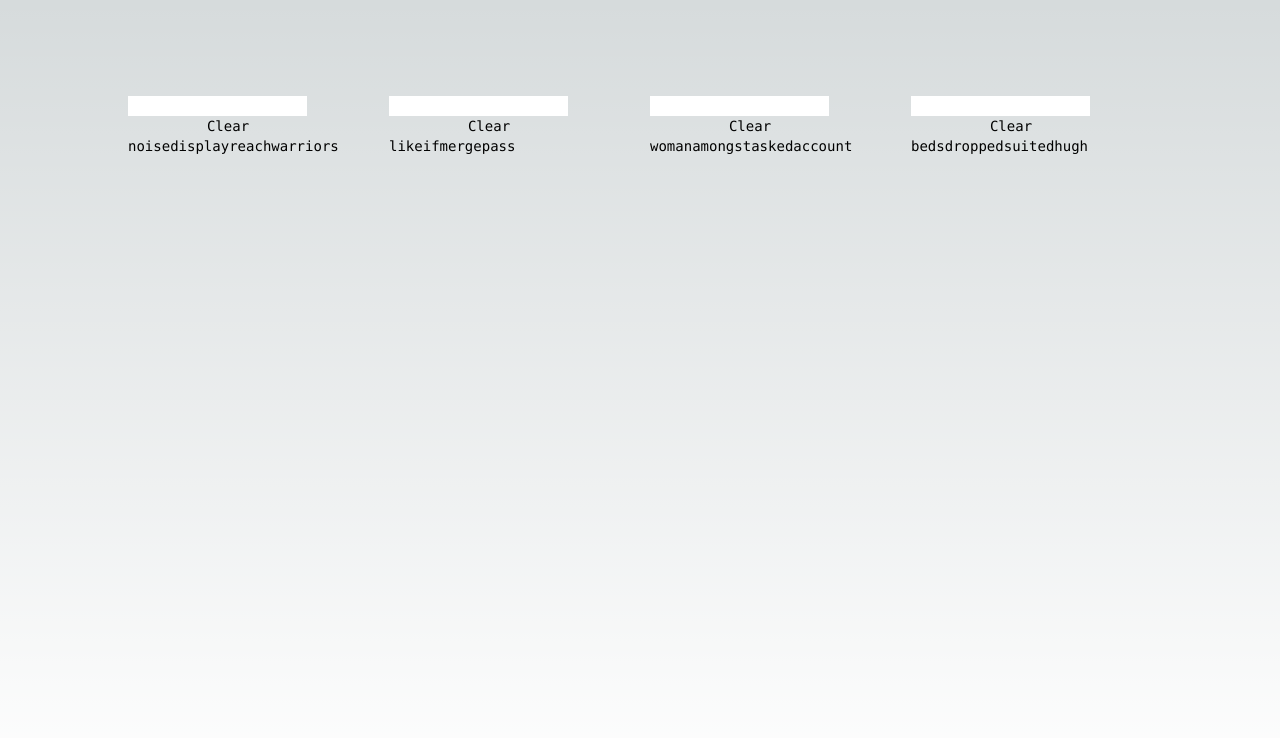
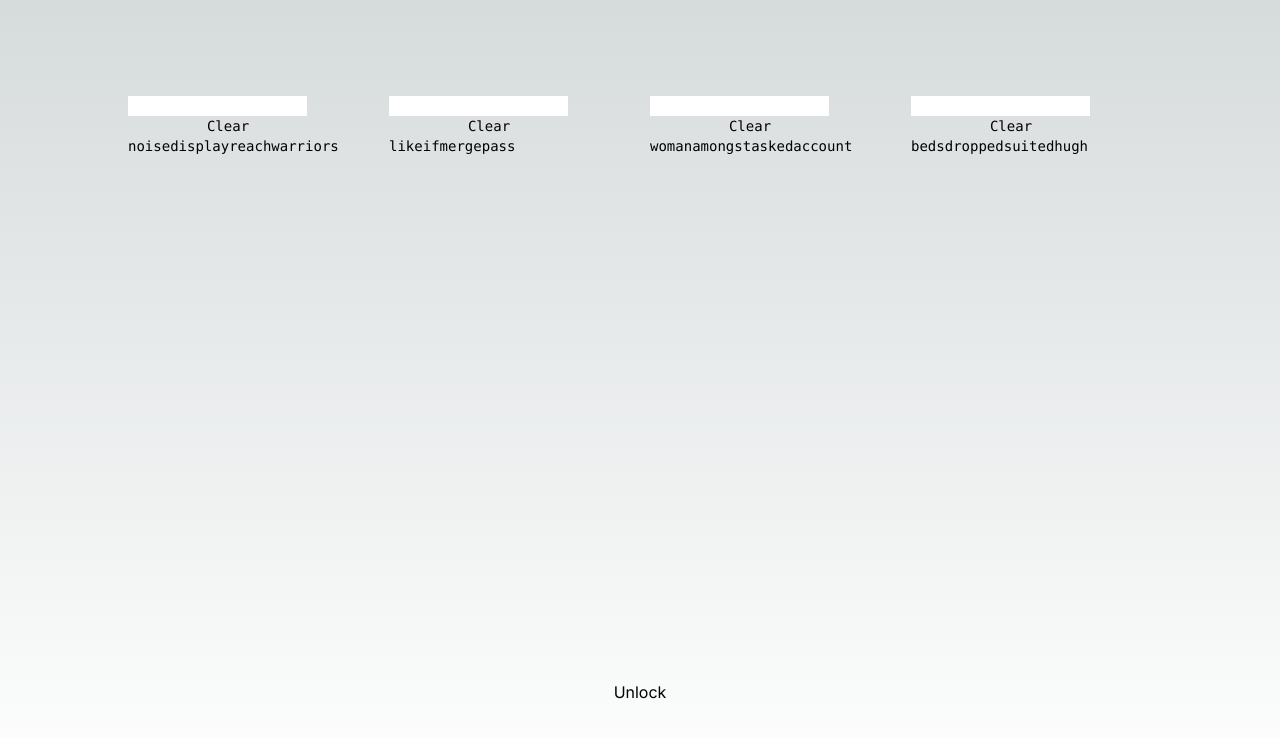
Before and after one commit to nezumi149/nextjs-boilerplate, a Next.js app: page / in a window 1280 px wide. Shown: the top 738 px of the page. Built offline with nearby package versions, Linux system fonts and the light colour scheme.

Commit message:
submit button

```diff
--- a/app/Input.js
+++ b/app/Input.js
@@ -5,7 +5,7 @@ const Input = (props) => {
 
     return (
       <div>
-        <input value={props.text} onChange={handleChange} />
+        <input value={props.text} onChange={handleChange} disabled={props.disabled}/>
         <button onClick={() => props.setText("")}>Clear</button>
       </div>
     );
--- a/app/page.tsx
+++ b/app/page.tsx
@@ -12,6 +12,7 @@ const Home = () => {
   const [textB, setTextB] = useState("");
   const [textC, setTextC] = useState("");
   const [textD, setTextD] = useState("");
+  const [disabled, setDisabled] = useState(false);
 
   return(
     <main className="flex min-h-screen flex-col items-center justify-between p-24">
@@ -33,6 +34,9 @@ const Home = () => {
             <Leaf words={wordSample.slice(12,16)} />
           </div>
         </div>
+        <button onClick={() => setDisabled(!disabled)}>
+          {disabled ? "Submit" : "Unlock"}
+        </button>
     </main>
   )
 }
```
